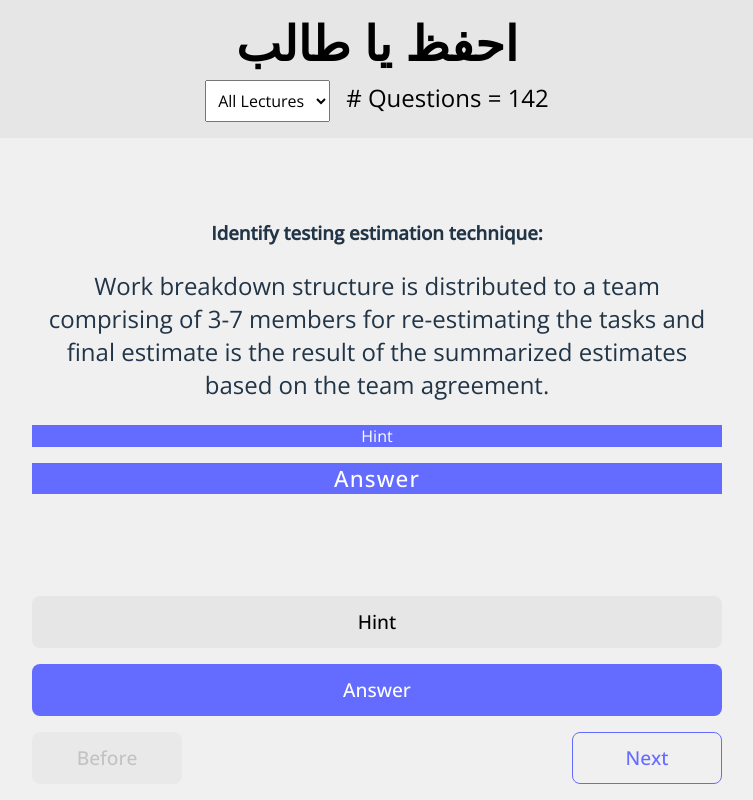
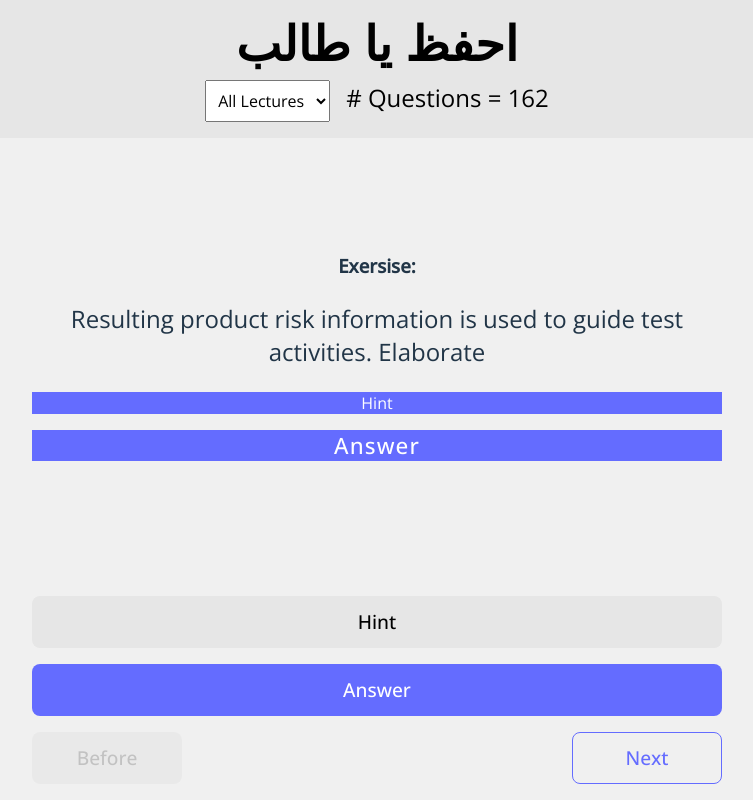
Before and after one commit to shehab910/SQA-Flashcards, a React (Vite) app: page / in a window 1280 px wide. Shown: the whole page, without its empty margins (263-1016 px from the left). Built offline with nearby package versions, Linux system fonts and the light colour scheme; a web font is replaced by a local one.

Commit message:
Added "replace questions" in lec 8

```diff
--- a/src/data.ts
+++ b/src/data.ts
@@ -1545,6 +1545,225 @@
 		slideNo: 21,
 		solved: false,
 	},
+	{
+		id: 142,
+		lectureNo: 100,
+		questionHeader: 'Replace with Key Term(s)',
+		question:
+			'Release that helps developer team and on-site customer to demonstrate product and focus only on least amount of work that has highest priority.',
+		answer: 'MVP',
+		hint: '',
+		slideNo: -1,
+		solved: false,
+	},
+	{
+		id: 143,
+		lectureNo: 100,
+		questionHeader: 'Replace with Key Term(s)',
+		question:
+			'XP team is not doing actual development during this time but acts as a buffer to deal with uncertainties and issues.',
+		answer: 'SLACK TIME',
+		hint: '',
+		slideNo: -1,
+		solved: false,
+	},
+	{
+		id: 144,
+		lectureNo: 100,
+		questionHeader: 'Replace with Key Term(s)',
+		question:
+			'Planning level where the requirements and features that can be delivered into production are decided based on priorities, capacity, estimations and risks factor of the team to deliver.',
+		answer: 'RELEASE PLANING',
+		hint: '',
+		slideNo: -1,
+		solved: false,
+	},
+	{
+		id: 145,
+		lectureNo: 100,
+		questionHeader: 'Replace with Key Term(s)',
+		question:
+			'In Kanban, the amount of parallel active tasks is strictly limited. This is controlled by the maximum number of tickets allowed for a station and/or globally for the board.',
+		answer: 'WORK-IN-PROGRESS LIMIT ( WIP LIMIT )',
+		hint: '',
+		slideNo: -1,
+		solved: false,
+	},
+	{
+		id: 146,
+		lectureNo: 100,
+		questionHeader: 'Replace with Key Term(s)',
+		question:
+			'Methodology used in situations where work arrives in an unpredictable fashion or when you want to deploy work as soon as it is ready, rather than waiting for other work items.',
+		answer: 'KANABAN',
+		hint: '',
+		slideNo: -1,
+		solved: false,
+	},
+	{
+		id: 147,
+		lectureNo: 100,
+		questionHeader: 'Replace with Key Term(s)',
+		question:
+			'Need to integrate changes made every few hours or on a daily basis so after every code compilation and build we have to integrate it where all the tests are executed automatically for the entire project.',
+		answer: 'CONTINOUS INTEGRATION ( CI )',
+		hint: '',
+		slideNo: -1,
+		solved: false,
+	},
+	{
+		id: 148,
+		lectureNo: 100,
+		questionHeader: 'Replace with Key Term(s)',
+		question:
+			'Good practice to address defects remaining from previous iteration at the beginning of the next iteration, as part of backlog for that iteration.',
+		answer: 'FIX BUGS FIRST',
+		hint: '',
+		slideNo: -1,
+		solved: false,
+	},
+	{
+		id: 149,
+		lectureNo: 100,
+		questionHeader: 'Replace with Key Term(s)',
+		question:
+			'Meeting held at the end of each iteration to discuss what was successful, what could be improved in future iterations.',
+		answer: 'RETROSPECTIVE ',
+		hint: '',
+		slideNo: -1,
+		solved: false,
+	},
+	{
+		id: 150,
+		lectureNo: 100,
+		questionHeader: 'Replace with Key Term(s)',
+		question:
+			'Small test or proof-of-concept workout. The outcome helps team to consider validity of hypothesis, measure complexity of solution and feel assured to estimate and build something primarily based on the test.',
+		answer: 'SPIKE',
+		hint: '',
+		slideNo: -1,
+		solved: false,
+	},
+	{
+		id: 151,
+		lectureNo: 100,
+		questionHeader: 'Replace with Key Term(s)',
+		question:
+			'Technique used by testers to write effective user stories and maintain collaborative authorship.',
+		answer: 'INVEST',
+		hint: '',
+		slideNo: -1,
+		solved: false,
+	},
+	{
+		id: 152,
+		lectureNo: 100,
+		questionHeader: 'Replace with Key Term(s)',
+		question:
+			'Agile form of requirements specifications that explain how the system should behave with respect to a single, coherent feature or function.',
+		answer: 'USER STORY',
+		hint: '',
+		slideNo: -1,
+		solved: false,
+	},
+	{
+		id: 153,
+		lectureNo: 100,
+		questionHeader: 'Replace with Key Term(s)',
+		question:
+			'Chart represents the amount of work left to be done against time allocated to the release or iteration.',
+		answer: 'BURNDOWN CHART',
+		hint: '',
+		slideNo: -1,
+		solved: false,
+	},
+	{
+		id: 154,
+		lectureNo: 100,
+		questionHeader: 'Replace with Key Term(s)',
+		question:
+			'Testing adequate in Agile projects in case of limited time available for test analysis and limited details of the user stories.',
+		answer: 'EXPLORATORY TESTING',
+		hint: '',
+		slideNo: -1,
+		solved: false,
+	},
+	{
+		id: 155,
+		lectureNo: 100,
+		questionHeader: 'Replace with Key Term(s)',
+		question:
+			'Capture story cards, development tasks, test tasks created during iteration planning, using colour-coordinated cards.',
+		answer: 'AGILE TASK BOARDS   ',
+		hint: '',
+		slideNo: -1,
+		solved: false,
+	},
+	{
+		id: 156,
+		lectureNo: 100,
+		questionHeader: 'Replace with Key Term(s)',
+		question:
+			'Testing technique creates a functional/behavioural test for a requirement that fails because the feature does not exist.',
+		answer: 'BDD',
+		hint: '',
+		slideNo: -1,
+		solved: false,
+	},
+	{
+		id: 157,
+		lectureNo: 100,
+		questionHeader: 'Replace with Key Term(s)',
+		question:
+			'Testing technique where stakeholders write acceptance tests in plain language based on shared understanding of user story requirements.',
+		answer: 'ATDD',
+		hint: '',
+		slideNo: -1,
+		solved: false,
+	},
+	{
+		id: 158,
+		lectureNo: 100,
+		questionHeader: 'Replace with Key Term(s)',
+		question: 'Common effort estimation technique used in Agile projects.',
+		answer: 'PLANNING POKER and  T-SHIRT SIZING',
+		hint: '',
+		slideNo: -1,
+		solved: false,
+	},
+	{
+		id: 159,
+		lectureNo: 100,
+		questionHeader: 'Replace with Key Term(s)',
+		question:
+			'Activities that can only be performed in the system under certain conditions defined by outside procedures and constraints.',
+		answer: 'BUSINESS RULES',
+		hint: '',
+		slideNo: -1,
+		solved: false,
+	},
+	{
+		id: 160,
+		lectureNo: 100,
+		questionHeader: 'Replace with Key Term(s)',
+		question:
+			'Testing where test design and test execution occur at the same time, guided by a prepared test charter.',
+		answer: 'EXPLORATORY TESTING',
+		hint: '',
+		slideNo: -1,
+		solved: false,
+	},
+	{
+		id: 161,
+		lectureNo: 100,
+		questionHeader: 'Replace with Key Term(s)',
+		question:
+			'Tools used to store source code and automated tests, manual tests and other test work products in same repository.',
+		answer: 'CONFIGURATION MANAGEMENT TOOLS',
+		hint: '',
+		slideNo: -1,
+		solved: false,
+	},
 ];
 
 // Stopped at the end of slide 50, lecture 8
--- a/src/issueHandler.ts
+++ b/src/issueHandler.ts
@@ -22,6 +22,7 @@
 ### ${questionHeader}
 ${question}
 # Answer found in slide number:
+	lectureNo: <PUT LECTURE NUMBER HERE>
 	slideNo: <PUT SLIDE NUMBER HERE>
 `;
 	return constructIssueUrl(repoUrl, label, title, body);
```
